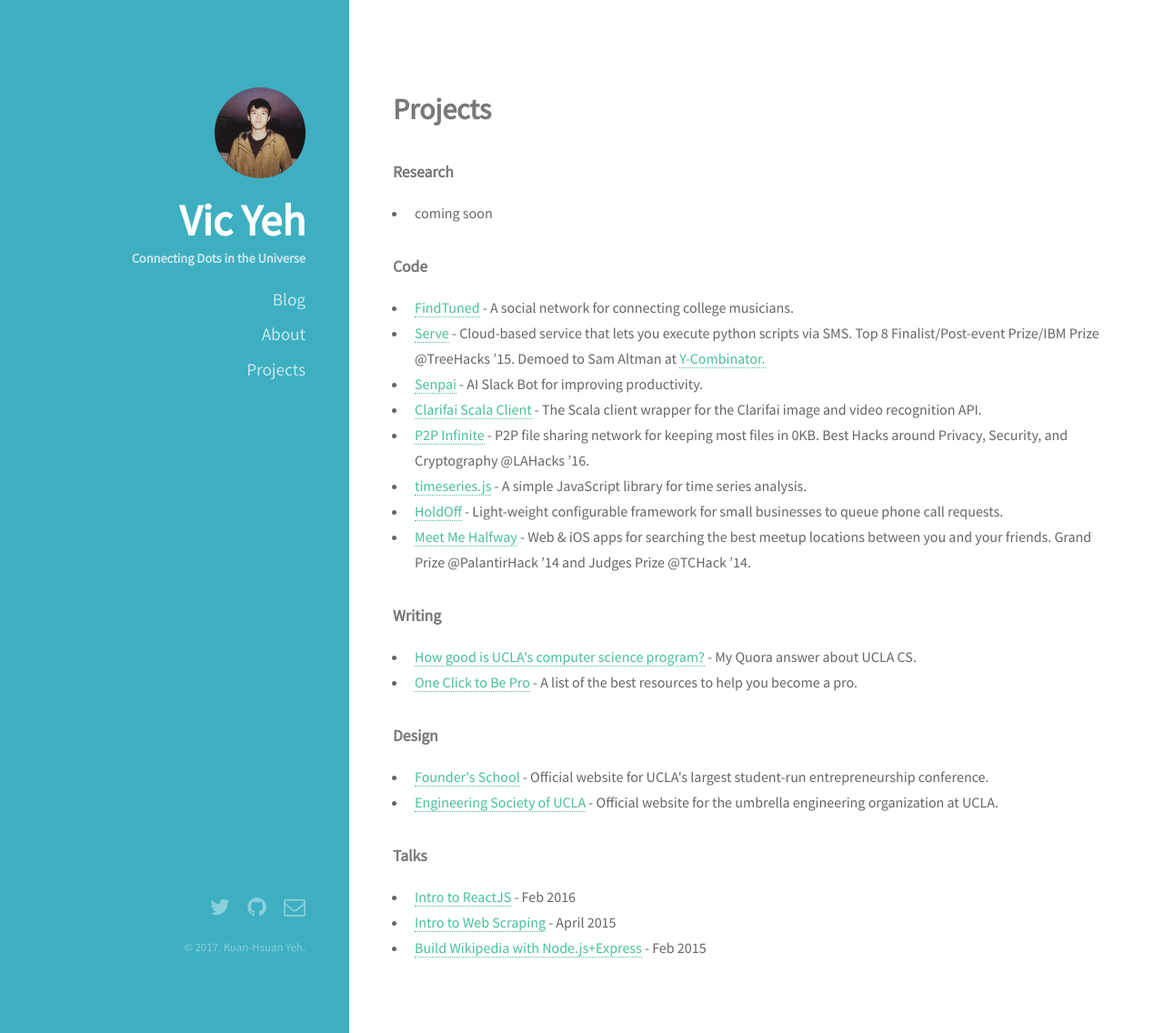
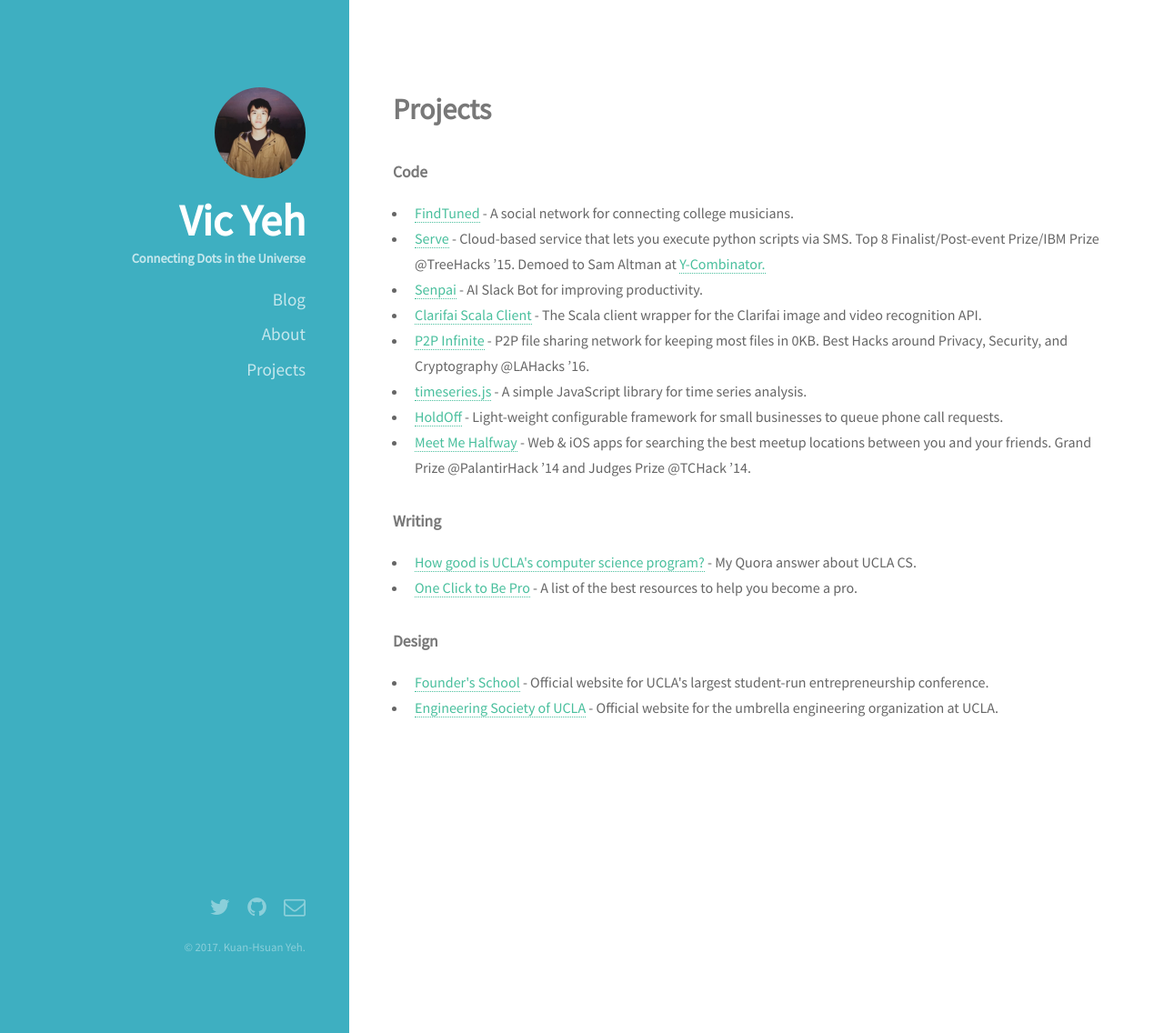
Before and after one commit to vicoyeh/vicoyeh.github.io, a Jekyll site: the page built from projects/index.html, in a window 1280 px wide and 1136 px high. Shown: the whole window at 91% size. Built offline with Jekyll 4.4.1, drawn with Linux system fonts in a browser that asks for light colours.

```diff
--- a/_posts/2017-05-17-what-i-learned-as-acm-president.markdown
+++ b/_posts/2017-05-17-what-i-learned-as-acm-president.markdown
@@ -25,4 +25,4 @@
 In general, it is not easy to be a leader. If things are going well you get some credits. But if things go wrong, you can be potentially responsible for all the blames. That is exactly why leadership is a difficult task. It is a life-long learning process for every individual who aims to make a difference in society.
 
 
-*Edit (5/18)*: We received a good news the day after I uploaded this post. UCLA ACM won the 2016-2017 [ACM Student Chapter Excellence Award for Outstanding Chapter Activities](https://www.acm.org/chapters/student-chapter-excellence-awards) (the best ACM chapter in the world)!
+*Edit (5/18)*: We received good news the day after I uploaded this post. UCLA ACM won the 2016-2017 [ACM Student Chapter Excellence Award for Outstanding Chapter Activities](https://www.acm.org/chapters/student-chapter-excellence-awards) (the best ACM chapter in the world)!
--- a/projects/index.html
+++ b/projects/index.html
@@ -4,11 +4,6 @@
 <div id="main">
     <section>
         <h1>Projects</h1>
-        <h4>Research</h4>
-        <ul>
-            <li>coming soon</li>
-        </ul>
-
         <h4>Code</h4>
         <ul>
         	<li><a href="http://www.findtuned.com/">FindTuned</a> - A social network for connecting college musicians.</li>
@@ -32,12 +27,5 @@
         	<li><a href="http://uclafs.com/">Founder's School</a> - Official website for UCLA's largest student-run entrepreneurship conference.</li>
         	<li><a href="https://esuc2015.herokuapp.com">Engineering Society of UCLA</a> - Official website for the umbrella engineering organization at UCLA.</li>
         </ul>
-
-        <h4>Talks</h4>
-        <ul>
-        	<li><a href="https://github.com/epicchewy/ACM_Hack/tree/master/ReactJS_Workshop">Intro to ReactJS</a> - Feb 2016</li>
-        	<li><a href="https://github.com/vic317yeh/intro-to-web-scraping">Intro to Web Scraping</a> - April 2015</li>
-        	<li><a href="https://github.com/vic317yeh/build-wikipedia-with-nodejs-express">Build Wikipedia with Node.js+Express</a> - Feb 2015</li>
-        </ul>
     </section>
 </div>
```
Also changed, not shown: about/index.html (+3 -6 lines).
